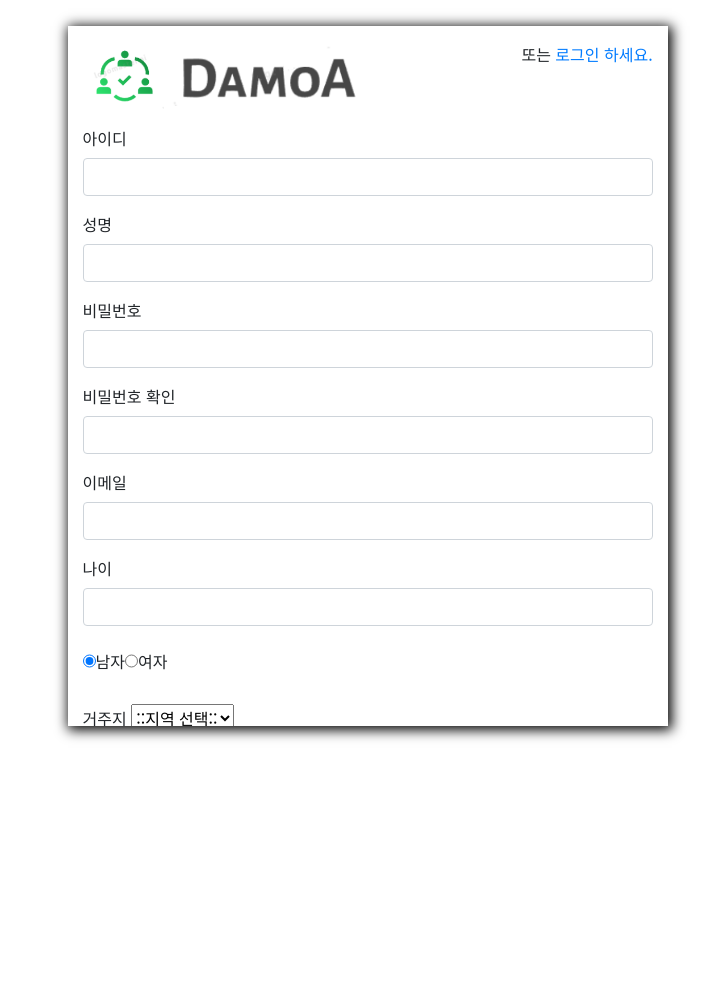
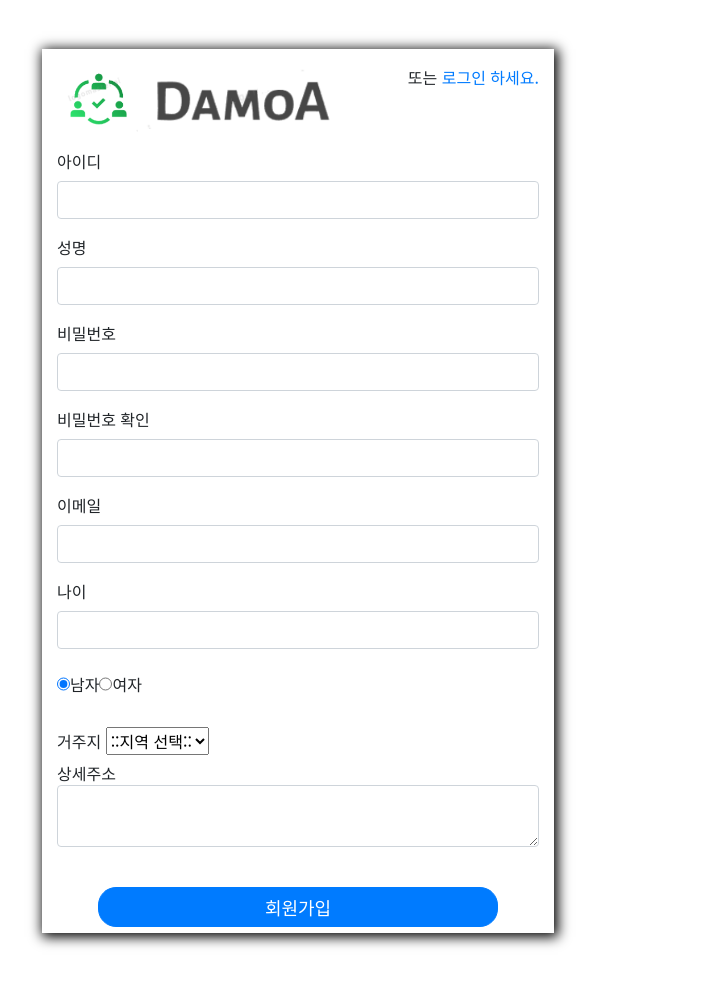
Before and after one commit to IoT-1st-Team-Project/DAMOA, a Django app: page /common/signup/ in a window 1280 px wide. Shown: the whole page, without its empty margins (342-1055 px from the left). Run offline with Django 4.2, Linux system fonts and the light colour scheme; some libraries are stand-ins or nearby versions.

Commit message:
KH 3/14 11:29

```diff
--- a/main/models.py
+++ b/main/models.py
@@ -45,3 +45,9 @@ class Reply(models.Model):
 
     def __str__(self):
         return self.content
+
+# 클럽 내부 게시글 모델
+class ClubPost(models.Model) :
+    board = models.ForeignKey(Board, on_delete=models.CASCADE)
+    content = models.TextField()
+    create_date = models.DateTimeField('생성일')
--- a/templates/common/signup.html
+++ b/templates/common/signup.html
@@ -13,11 +13,12 @@
     <link rel="stylesheet" type="text/css" href="{% static 'style.css' %}">
     <style>
       .signup_box {
-        position: relative;
-        left: 32%;
-        margin-top: 26px;
-        width: 600px;
-        height: 700px;
+        position: absolute;
+        left: 50%;
+        top: 50%;
+        transform: translate(-50%, -50%);
+        width: 40%;
+        height: 90%;
         box-shadow: 2px 2px 12px 2px black;
         overflow: scroll;
       }
```
Also changed, not shown: templates/common/login.html (+5 -4 lines), templates/main/board_list.html (+24 -4 lines).
